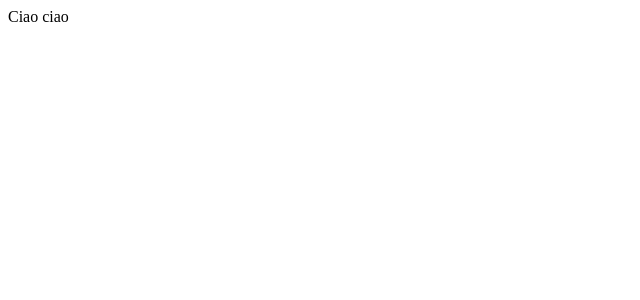
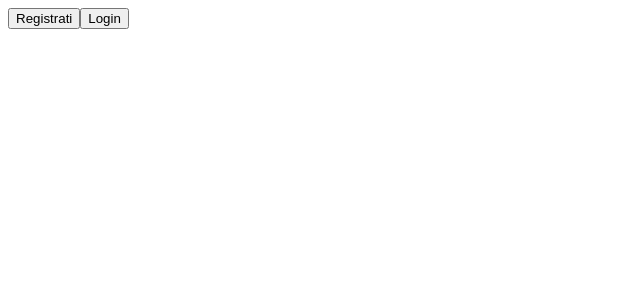
Before and after one commit to Facciani/PW01, a React (Create React App) app in the folder progettopw/: page / in a window 1280 px wide. Shown: the top 300 px of the page, without its empty margins (0-640 px from the left). Built offline with nearby package versions, Linux system fonts and the light colour scheme.

Commit message:
ho aggiunto la nav

```diff
--- a/progettopw/src/App.js
+++ b/progettopw/src/App.js
@@ -1,9 +1,10 @@
 function App() {
   return (
-    <div>
-      Ciao ciao
-    </div>
-  )
+    <nav className="navbar">
+      <button>Registrati</button>
+      <button>Login</button>
+    </nav>
+  );
 }
 
 export default App;
```
